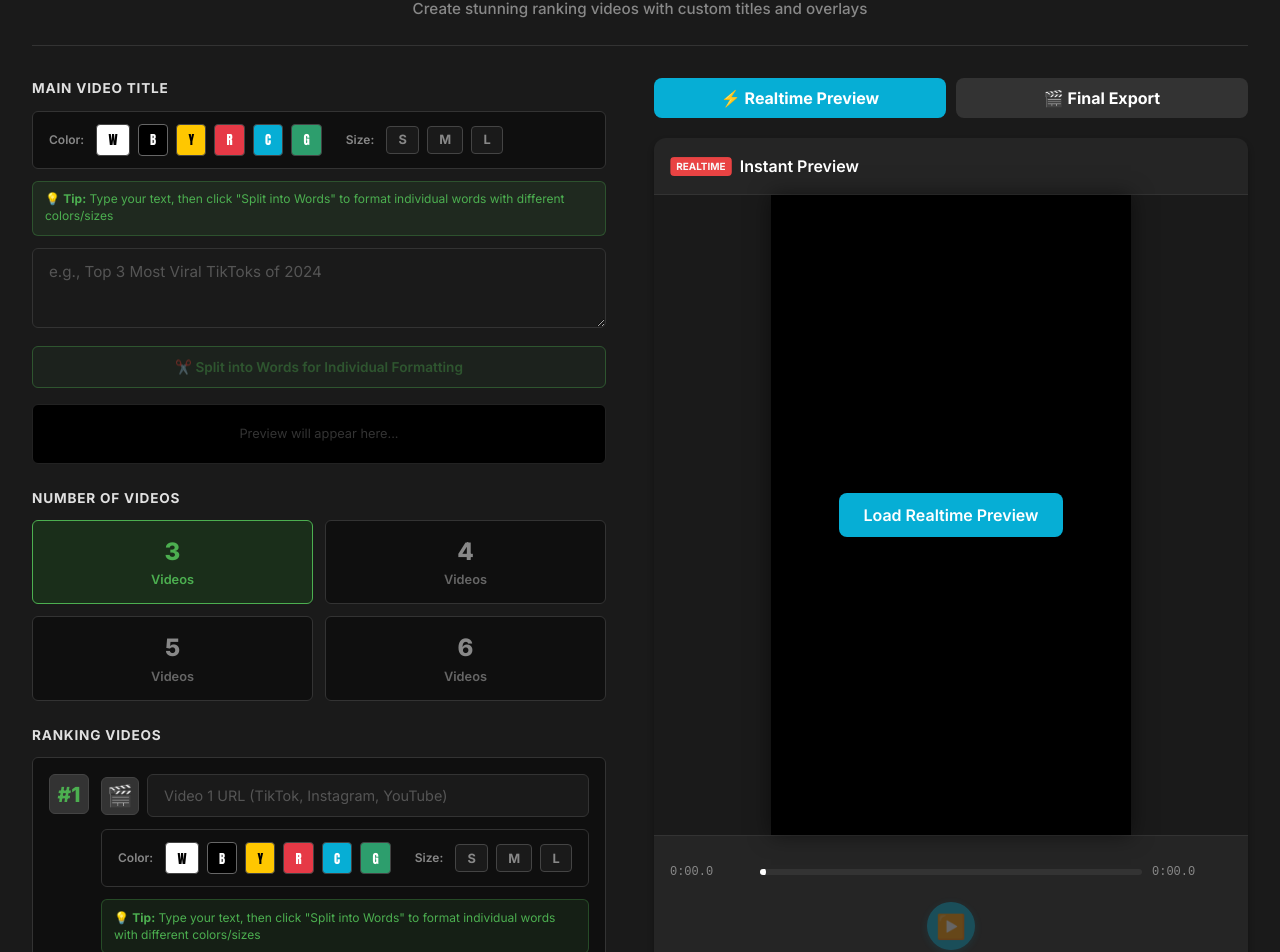
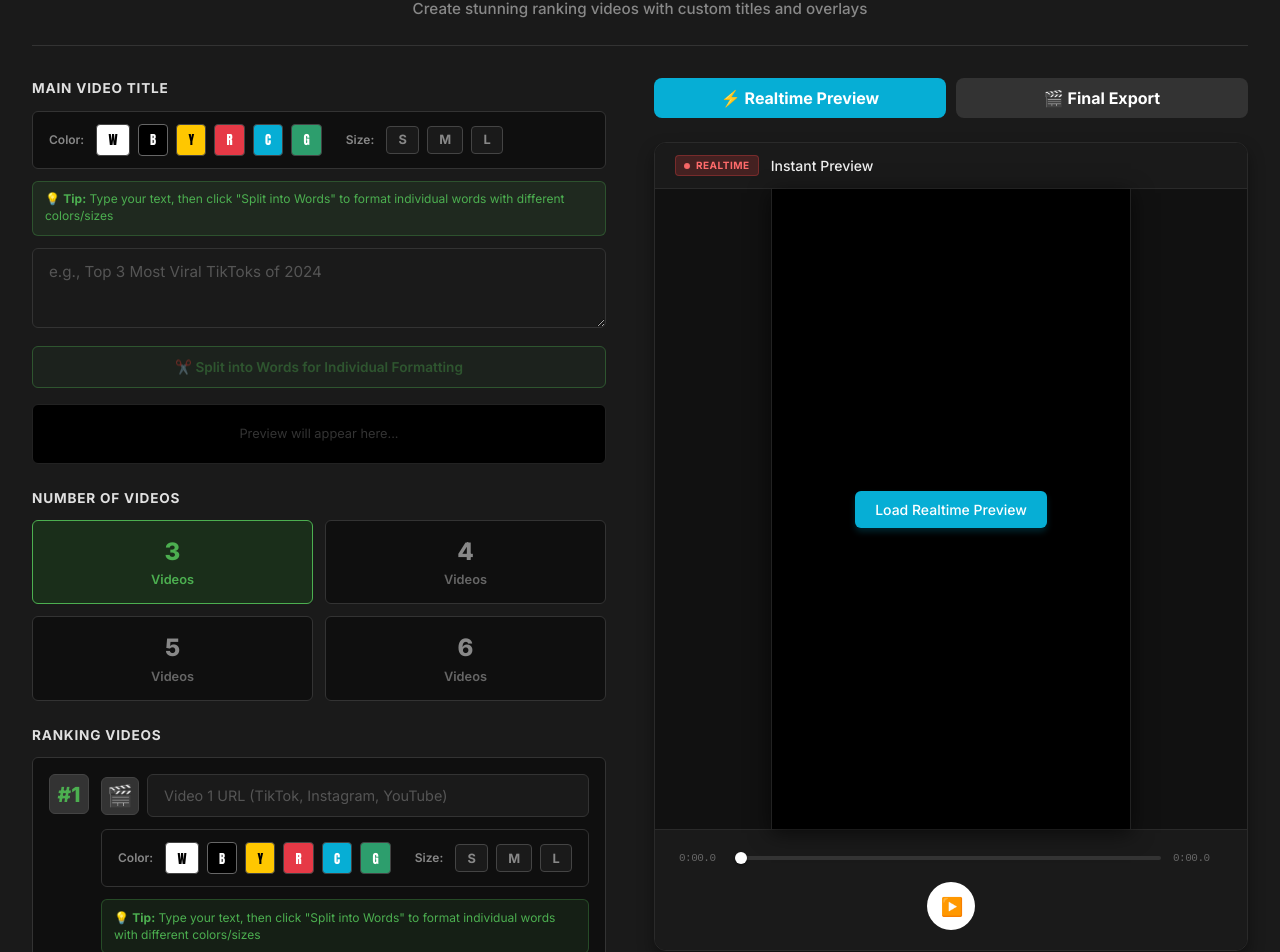
Before and after one commit to KMubeenn/video-maker, a React (Vite) app in the folder client/: page /ranking in a window 1280 px wide. Shown: the part 80-1032 px from the top of the page. Built offline with nearby package versions, Linux system fonts and the light colour scheme.

Commit message:
feat: add RealtimePreview component with video/audio asset loading, playback, and UI controls.

```diff
--- a/client/src/components/RealtimePreview.css
+++ b/client/src/components/RealtimePreview.css
@@ -1,17 +1,18 @@
 .realtime-preview {
   display: flex;
   flex-direction: column;
-  background: #1a1a1a;
+  background: #111; /* Darker, cleaner BG */
   border-radius: 12px;
   overflow: hidden;
-  box-shadow: 0 4px 6px rgba(0, 0, 0, 0.3);
-  margin-top: 20px;
+  box-shadow: 0 8px 16px rgba(0, 0, 0, 0.4);
+  margin-top: 24px;
+  border: 1px solid #2a2a2a;
 }
 
 .preview-header {
-  padding: 16px;
-  background: #252525;
-  border-bottom: 1px solid #333;
+  padding: 12px 20px;
+  background: #1a1a1a;
+  border-bottom: 1px solid #2a2a2a;
   display: flex;
   justify-content: space-between;
   align-items: center;
@@ -20,39 +21,60 @@
 .preview-title {
   display: flex;
   align-items: center;
-  gap: 8px;
-  font-weight: 600;
-  color: #fff;
+  gap: 12px;
+  font-weight: 500;
+  color: #eee;
+  font-size: 14px;
 }
 
 .live-badge {
-  background: #ef4444;
-  color: white;
+  background: rgba(239, 68, 68, 0.2);
+  color: #ff6b6b;
   font-size: 10px;
-  padding: 2px 6px;
+  padding: 2px 8px;
   border-radius: 4px;
-  font-weight: bold;
-  text-transform: uppercase;
-  animation: pulse 2s infinite;
+  font-weight: 700;
+  letter-spacing: 0.5px;
+  border: 1px solid rgba(239, 68, 68, 0.3);
+  display: flex;
+  align-items: center;
+  gap: 6px;
+}
+
+.live-badge::before {
+  content: "";
+  display: block;
+  width: 6px;
+  height: 6px;
+  background: #ff6b6b;
+  border-radius: 50%;
+  animation: pulse 1.5s infinite;
 }
 
 @keyframes pulse {
   0% {
     opacity: 1;
+    transform: scale(1);
   }
   50% {
-    opacity: 0.6;
+    opacity: 0.4;
+    transform: scale(0.9);
   }
   100% {
     opacity: 1;
+    transform: scale(1);
   }
 }
 
 .preview-viewport {
   position: relative;
   background: #000;
-  margin: 0 auto;
-  box-shadow: 0 0 20px rgba(0, 0, 0, 0.5);
+  margin: 0; /* Remove auto margin to let it fill if needed, but we control via style */
+  /* Centering */
+  align-self: center;
+  box-shadow: 0 4px 20px rgba(0, 0, 0, 0.6);
+  border-left: 1px solid #222;
+  border-right: 1px solid #222;
 }
 
 .preview-canvas {
@@ -62,40 +84,48 @@
 }
 
 .preview-controls {
-  padding: 16px;
-  background: #252525;
-  border-top: 1px solid #333;
+  padding: 16px 24px;
+  background: #1a1a1a;
+  border-top: 1px solid #2a2a2a;
+  display: flex;
+  flex-direction: column;
+  gap: 12px;
 }
 
 .timeline-scrubber {
   width: 100%;
-  height: 40px;
+  height: 24px;
   display: flex;
   align-items: center;
-  gap: 10px;
-  margin-bottom: 10px;
+  gap: 12px;
 }
 
 .time-display {
-  font-family: monospace;
-  color: #888;
-  font-size: 12px;
-  min-width: 80px;
+  font-family: "Geist Mono", monospace;
+  color: #666;
+  font-size: 11px;
+  letter-spacing: -0.5px;
+  min-width: 50px;
 }
 
 .scrubber-track {
   flex: 1;
-  height: 6px;
+  height: 4px; /* Thinner track */
   background: #333;
-  border-radius: 3px;
+  border-radius: 2px;
   position: relative;
   cursor: pointer;
-  overflow: hidden;
+  overflow: visible; /* Allow thumb to overflow */
+  transition: height 0.1s;
+}
+.scrubber-track:hover {
+  height: 6px;
 }
 
 .scrubber-progress {
   height: 100%;
   background: #06aed5;
+  border-radius: 2px;
   position: absolute;
   left: 0;
   top: 0;
@@ -104,53 +134,64 @@
 .scrubber-thumb {
   width: 12px;
   height: 12px;
-  background: white;
+  background: #fff;
   border-radius: 50%;
   position: absolute;
   top: 50%;
   transform: translate(-50%, -50%);
   pointer-events: none;
+  box-shadow: 0 1px 3px rgba(0, 0, 0, 0.5);
+  transition: transform 0.1s;
+}
+
+.scrubber-track:hover .scrubber-thumb {
+  transform: translate(-50%, -50%) scale(1.2);
 }
 
 .playback-controls {
   display: flex;
   justify-content: center;
   gap: 20px;
+  padding-bottom: 4px;
 }
 
 .control-btn {
   background: none;
   border: none;
-  color: #fff;
-  font-size: 24px;
+  color: #ccc;
+  font-size: 20px;
   cursor: pointer;
   padding: 8px;
   border-radius: 50%;
-  transition: background 0.2s;
+  transition: all 0.2s;
   display: flex;
   align-items: center;
   justify-content: center;
-  width: 48px;
-  height: 48px;
+  width: 40px;
+  height: 40px;
 }
 
 .control-btn:hover {
-  background: rgba(255, 255, 255, 0.1);
-}
-
-.control-btn:disabled {
-  opacity: 0.3;
-  cursor: not-allowed;
+  background: rgba(255, 255, 255, 0.05);
+  color: white;
 }
 
 .control-btn.play-btn {
-  background: #06aed5;
-  box-shadow: 0 2px 8px rgba(6, 174, 213, 0.4);
+  background: #fff;
+  color: #000;
+  width: 48px;
+  height: 48px;
+  font-size: 18px; /* Correct icon size */
+  padding-left: 10px; /* Optical center for triangle */
+}
+/* If pause icon */
+.control-btn.play-btn[title="Pause"] {
+  padding-left: 0;
 }
 
 .control-btn.play-btn:hover {
-  background: #059cbd;
   transform: scale(1.05);
+  box-shadow: 0 0 12px rgba(255, 255, 255, 0.2);
 }
 
 .load-overlay {
@@ -159,22 +200,23 @@
   left: 0;
   right: 0;
   bottom: 0;
-  background: rgba(0, 0, 0, 0.8);
+  background: rgba(0, 0, 0, 0.85); /* Darker overlay */
   display: flex;
   flex-direction: column;
   align-items: center;
   justify-content: center;
-  color: white;
+  color: #e5e5e5;
   z-index: 10;
+  backdrop-filter: blur(4px);
 }
 
 .load-spinner {
-  width: 40px;
-  height: 40px;
-  border: 3px solid rgba(255, 255, 255, 0.3);
+  width: 32px;
+  height: 32px;
+  border: 2px solid rgba(255, 255, 255, 0.1);
   border-radius: 50%;
   border-top-color: #06aed5;
-  animation: spin 1s linear infinite;
+  animation: spin 0.8s linear infinite;
   margin-bottom: 16px;
 }
 
@@ -192,13 +234,16 @@
   background: #06aed5;
   color: white;
   border: none;
-  padding: 12px 24px;
-  border-radius: 8px;
-  font-weight: 600;
+  padding: 10px 20px;
+  border-radius: 6px;
+  font-weight: 500;
+  font-size: 14px;
   cursor: pointer;
   transition: all 0.2s;
+  box-shadow: 0 4px 6px rgba(6, 174, 213, 0.2);
 }
 
 .prepare-btn:hover {
   background: #059cbd;
+  transform: translateY(-1px);
 }
--- a/client/src/components/RealtimePreview.tsx
+++ b/client/src/components/RealtimePreview.tsx
@@ -363,49 +363,150 @@ export function RealtimePreview({
   }, [videos, mainTitle, width, height, buildTimeline]);
 
   // ... Render Loop and Audio Control ...
+
+  // Helper: Normalize colors to match FFmpeg backend
+  const normalizeColor = (color: string | undefined): string => {
+    if (!color) return "white";
+    const map: Record<string, string> = {
+      "#FFD700": "#FFC700",
+      "#FF6B6B": "#E63946",
+      "#4ECDC4": "#06AED5",
+      "#95E1D3": "#2D9E6D",
+    };
+    return map[color] || color;
+  };
+
+  // Helper: Measure text segment width
+  const measureSegment = (
+    ctx: CanvasRenderingContext2D,
+    text: string,
+    fontSize: number
+  ) => {
+    ctx.font = `${fontSize}px Impact, Arial, sans-serif`;
+    return ctx.measureText(text).width;
+  };
+
+  // Helper: Wrap text into lines of segments
+  const wrapTextStats = (
+    ctx: CanvasRenderingContext2D,
+    segments: TextSegment[],
+    maxWidth: number,
+    defaultFontSize: number
+  ) => {
+    const lines: TextSegment[][] = [];
+    let currentLine: TextSegment[] = [];
+    let currentLineWidth = 0;
+
+    for (const seg of segments) {
+      const fontSize = seg.fontSize || defaultFontSize;
+      const words = seg.text.split(" ");
+
+      for (let i = 0; i < words.length; i++) {
+        const word = words[i];
+        // Re-add space if not last word, or if original seg ended with space (simplification: assume space between words)
+        const wordWithSpace = word + (i < words.length - 1 ? " " : "");
+
+        const wordW = measureSegment(ctx, wordWithSpace, fontSize);
+
+        if (currentLineWidth + wordW > maxWidth && currentLine.length > 0) {
+          // If it's just a space causing overflow, ignore? No, standard wrapping.
+          lines.push(currentLine);
+          currentLine = [{ ...seg, text: wordWithSpace }];
+          currentLineWidth = wordW;
+        } else {
+          currentLine.push({ ...seg, text: wordWithSpace });
+          currentLineWidth += wordW;
+        }
+      }
+    }
+    if (currentLine.length > 0) lines.push(currentLine);
+    return lines;
+  };
+
   const drawOverlay = (ctx: CanvasRenderingContext2D, overlay: TextOverlay) => {
     ctx.save();
     const fontBase = "Impact, Arial, sans-serif";
+    const getSegColor = (seg: TextSegment) => normalizeColor(seg.color);
 
-    let currentX = typeof overlay.x === "number" ? overlay.x : 0;
-    const startY = overlay.y;
+    if (overlay.type === "main-title") {
+      // Main Title: Centered, Wrapped, Box, No Stroke
+      const fontSize = 52;
+      const maxWidth = 850;
+      const lineHeight = fontSize + 10;
+      const lines = wrapTextStats(ctx, overlay.text, maxWidth, fontSize);
 
-    if (overlay.x === "center") {
-      let totalW = 0;
+      // Center vertically around Y=90
+      let startY = 90;
+      if (lines.length > 1) {
+        startY -= ((lines.length - 1) * lineHeight) / 2;
+      }
+
+      lines.forEach((line, lineIdx) => {
+        let lineWidth = 0;
+        line.forEach(
+          (s) =>
+            (lineWidth += measureSegment(ctx, s.text, s.fontSize || fontSize))
+        );
+        let currentX = (width - lineWidth) / 2;
+        const currentY = startY + lineIdx * lineHeight;
+
+        // Draw Box (One box per line) - FFmpeg style box padding ~12
+        // Currently using simplistic box per line
+        ctx.fillStyle = "rgba(0,0,0,0.6)";
+        ctx.fillRect(currentX - 12, currentY - 52, lineWidth + 24, 52 + 24);
+
+        line.forEach((seg) => {
+          ctx.font = `${seg.fontSize || fontSize}px ${fontBase}`;
+          ctx.fillStyle = getSegColor(seg);
+          ctx.fillText(seg.text, currentX, currentY);
+          currentX += ctx.measureText(seg.text).width;
+        });
+      });
+    } else if (overlay.type === "ranking-title") {
+      // Video Title: Left Aligned, Wrapped, Stroke 3px, No Shadow
+      const fontSize = 48;
+      const maxWidth = 700;
+      const lineHeight = fontSize + 8;
+      const lines = wrapTextStats(ctx, overlay.text, maxWidth, fontSize);
+
+      let currentY = overlay.y;
+
+      lines.forEach((line) => {
+        let currentX = typeof overlay.x === "number" ? overlay.x : 90;
+        line.forEach((seg) => {
+          ctx.font = `${seg.fontSize || fontSize}px ${fontBase}`;
+          ctx.fillStyle = getSegColor(seg);
+
+          // Stroke
+          ctx.strokeStyle = "black";
+          ctx.lineWidth = 3;
+          ctx.lineJoin = "round";
+          ctx.strokeText(seg.text, currentX, currentY);
+          // Fill
+          ctx.fillText(seg.text, currentX, currentY);
+          currentX += ctx.measureText(seg.text).width;
+        });
+        currentY += lineHeight;
+      });
+    } else if (overlay.type === "ranking-number") {
+      // Rank Number: Simple, 52px, Stroke 3px
+      const fontSize = 52;
+      let currentX = 30;
+      const currentY = overlay.y;
+
       overlay.text.forEach((seg) => {
-        ctx.font = `${seg.fontSize || 52}px ${fontBase}`;
-        totalW += ctx.measureText(seg.text).width;
-      });
-      currentX = (width - totalW) / 2;
+        ctx.font = `${seg.fontSize || fontSize}px ${fontBase}`;
+        ctx.fillStyle = getSegColor(seg);
 
-      if (overlay.type === "main-title") {
-        ctx.fillStyle = "rgba(0,0,0,0.6)";
-        ctx.fillRect(currentX - 20, startY - 52, totalW + 40, 52 + 20);
-      }
-    }
-
-    overlay.text.forEach((seg) => {
-      ctx.font = `${seg.fontSize || 52}px ${fontBase}`;
-      ctx.fillStyle = seg.color || "white";
-      ctx.shadowColor = "black";
-      ctx.shadowBlur = 0;
-      ctx.shadowOffsetX = 2;
-      ctx.shadowOffsetY = 2;
-
-      ctx.fillText(seg.text, currentX, startY);
-
-      if (
-        overlay.type === "ranking-number" ||
-        overlay.type === "ranking-title"
-      ) {
         ctx.strokeStyle = "black";
         ctx.lineWidth = 3;
-        ctx.strokeText(seg.text, currentX, startY);
-        ctx.fillText(seg.text, currentX, startY);
-      }
+        ctx.lineJoin = "round";
+        ctx.strokeText(seg.text, currentX, currentY);
 
-      currentX += ctx.measureText(seg.text).width;
-    });
+        ctx.fillText(seg.text, currentX, currentY);
+        currentX += ctx.measureText(seg.text).width;
+      });
+    }
 
     ctx.restore();
   };
@@ -458,7 +559,14 @@ export function RealtimePreview({
           const dx = (width - scaledW) / 2;
           const dy = titleHeight + (videoAreaHeight - scaledH) / 2;
 
+          // Clip video to strictly be below titleHeight
+          ctx.save();
+          ctx.beginPath();
+          ctx.rect(0, titleHeight, width, videoAreaHeight);
+          ctx.clip();
+
           ctx.drawImage(videoEl, dx, dy, scaledW, scaledH);
+          ctx.restore();
         }
       }
     }
```
